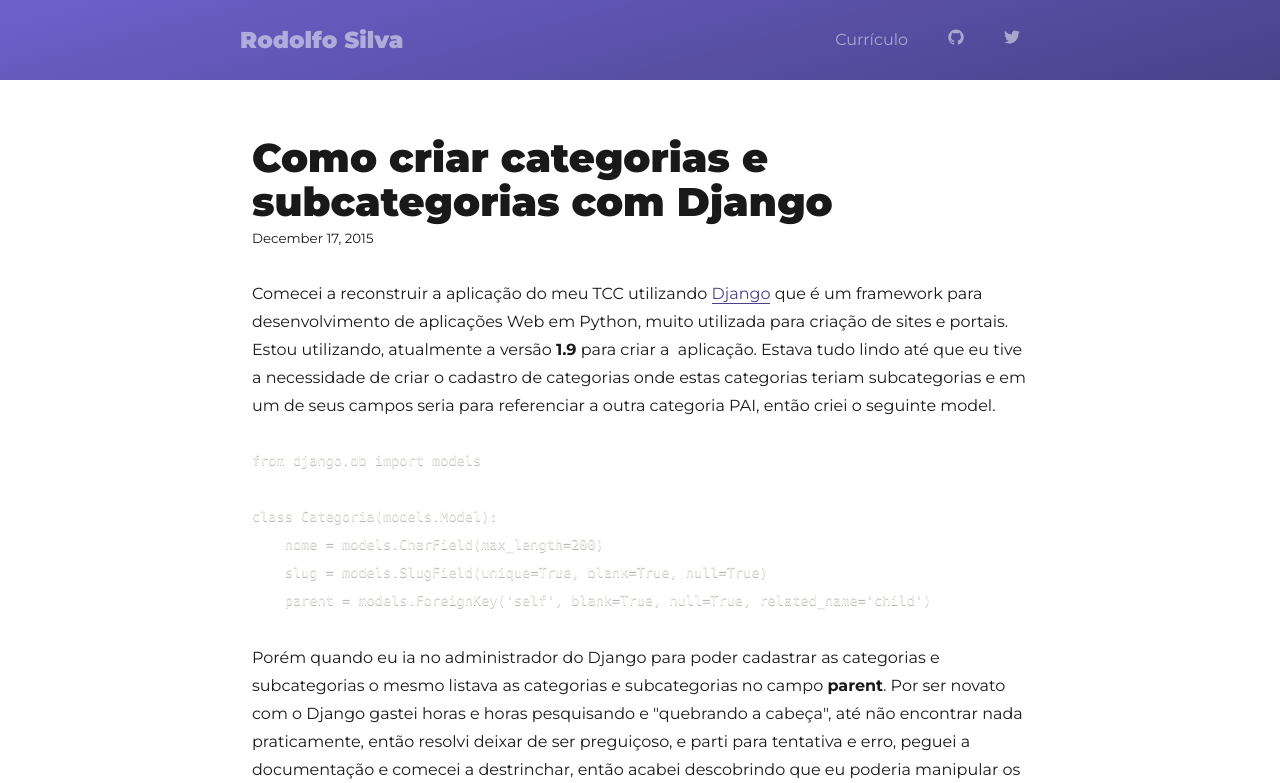
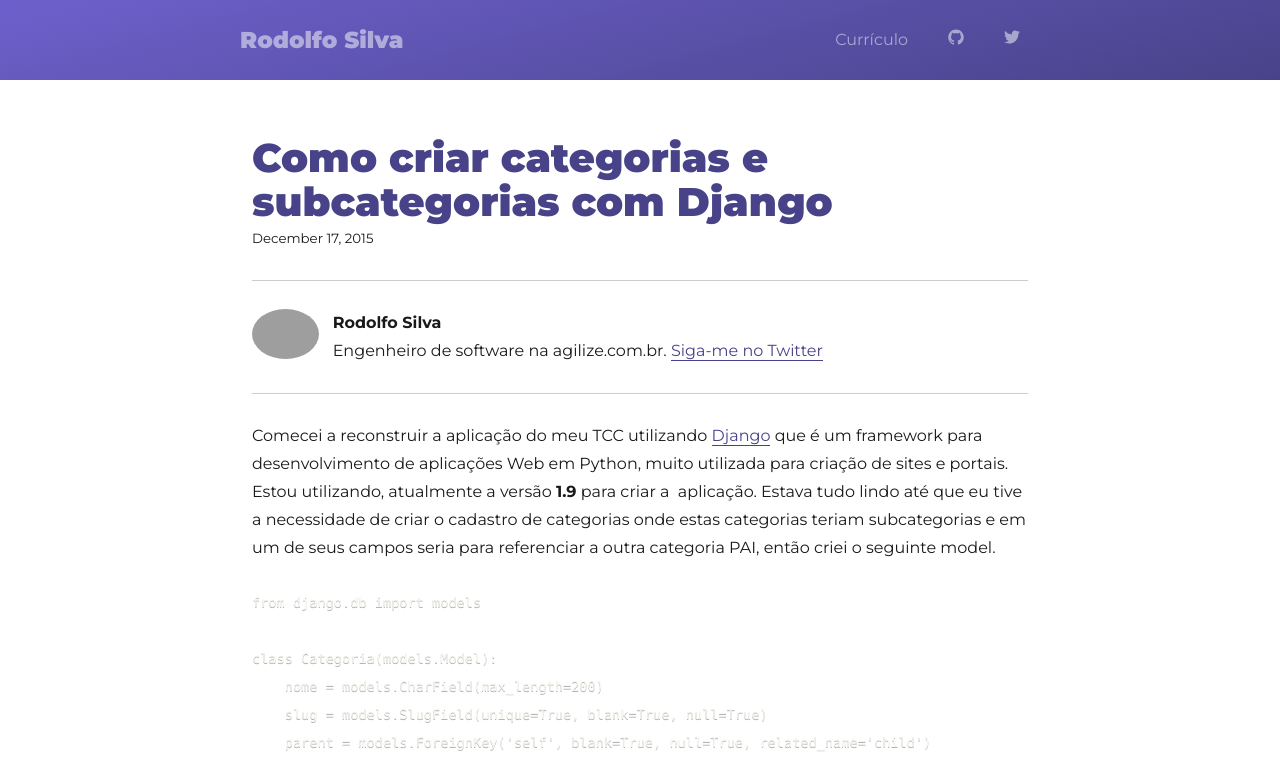
Before and after one commit to RodolfoSilva/rodolfosilva.github.io, a Gatsby site: page /blog/2015-12-17-como-criar-categorias-e-subcategorias-com-django/ in a window 1280 px wide. Shown: the top 783 px of the page. Built offline with nearby package versions, Linux system fonts and the light colour scheme; Gatsby itself is replaced by a stand-in of ours; some packages are replaced by stand-ins of ours; code samples lack their colours; grey boxes are pictures that could not be loaded.

Commit message:
Atualiza layout

```diff
--- a/src/components/Bio.js
+++ b/src/components/Bio.js
@@ -13,12 +13,15 @@ function Bio() {
           <div
             style={{
               display: `flex`,
-              marginBottom: rhythm(2.5),
             }}
+            itemProp="author"
+            itemScope
+            itemType="https://schema.org/Person"
           >
           <img
             src={`https://github.com/${social.github}.png?size=50`}
             alt={author}
+            itemProp="image"
             style={{
               marginRight: rhythm(1 / 2),
               marginBottom: 0,
@@ -28,9 +31,9 @@ function Bio() {
             }}
           />
             <p>
-              <strong>{author}</strong> Engenheiro de software na agilize.com.br.
+              <strong itemProp="name">{author}</strong><br />Engenheiro de software na agilize.com.br.
               {` `}
-              <a href={`https://twitter.com/${social.twitter}`}>
+              <a href={`https://twitter.com/${social.twitter}`} itemProp="url">
                 Siga-me no Twitter
               </a>
             </p>
--- a/src/components/Layout/Header/index.js
+++ b/src/components/Layout/Header/index.js
@@ -11,7 +11,7 @@ function Header ({ isMain }) {
       render={data => {
         const { author, social, title } = data.site.siteMetadata
         return (
-          <div className={styles.container}>
+          <header className={styles.container}>
             <div className={styles.navbar}>
               <Link
                 className={styles.brand}
@@ -58,7 +58,7 @@ function Header ({ isMain }) {
                 </p>
               </div>
             )}
-          </div>
+          </header>
         )
       }}
     />
--- a/src/components/Layout/index.js
+++ b/src/components/Layout/index.js
@@ -1,7 +1,6 @@
 import React from 'react'
-import"prismjs/plugins/line-numbers/prism-line-numbers.css";
-import"../../styles/global.css";
-import { rhythm } from '../../utils/typography'
+import 'prismjs/plugins/line-numbers/prism-line-numbers.css'
+import '../../styles/global.css'
 import Header from './Header'
 import styles from './styles.module.css'
 
@@ -9,28 +8,25 @@ class Layout extends React.Component {
   render () {
     const { location, title, children } = this.props
     const rootPath = `${__PATH_PREFIX__}/`
-    let header
 
     let isMain = location.pathname === rootPath
 
     return (
-      <div>
-        <div>
-          <Header isMain={isMain} title={title} />
-          {header}
-        </div>
-        <div
+      <>
+        <Header isMain={isMain} title={title} />
+        <section
           className={styles.container}
         >
-
-          {children}
-        </div>
+          <main>
+            {children}
+          </main>
+        </section>
         <footer className={styles.footer}>
           © {new Date().getFullYear()}, Built with
           {` `}
           <a href="https://www.gatsbyjs.org">Gatsby</a>
         </footer>
-      </div>
+      </>
     )
   }
 }
--- a/src/templates/blog-post.js
+++ b/src/templates/blog-post.js
@@ -1,24 +1,30 @@
 import React from 'react'
 import { Link, graphql } from 'gatsby'
-import { DiscussionEmbed } from "disqus-react";
+import { DiscussionEmbed } from 'disqus-react'
 import Bio from '../components/Bio'
 import Layout from '../components/Layout'
 import SEO from '../components/seo'
 import { rhythm, scale } from '../utils/typography'
 
 function BlogPostTemplate ({ location, data: { markdownRemark: post }, pageContext: { previous, next, slug } }) {
-  const disqusShortname = "rodolfosilva";
+  const disqusShortname = 'rodolfosilva'
 
   const disqusConfig = {
     url: `https://rodolfosilva.com${slug}`,
     title: post.frontmatter.title,
-  };
+  }
 
   return (
     <Layout location={location}>
       <SEO title={post.frontmatter.title} description={post.excerpt} />
-      <h1>{post.frontmatter.title}</h1>
-      <p
+
+      <article itemType="https://schema.org/BlogPosting" itemScope>
+        <header>
+          <Link to={slug} itemProp="url">
+            <h1 itemProp="headline">{post.frontmatter.title}</h1>
+          </Link>
+
+          <div
             style={{
               ...scale(-1 / 5),
               display: `block`,
@@ -26,15 +32,26 @@ function BlogPostTemplate ({ location, data: { markdownRemark: post }, pageConte
               marginTop: rhythm(-1),
             }}
           >
-        {post.frontmatter.date}
-      </p>
-      <div dangerouslySetInnerHTML={{ __html: post.html }} />
+            <time itemProp="datePublished" dateTime={post.frontmatter.date}>
+              {post.frontmatter.dateFormatted}
+            </time>
+          </div>
           <hr
             style={{
               marginBottom: rhythm(1),
             }}
           />
           <Bio />
+          <hr
+            style={{
+              marginBottom: rhythm(1),
+            }}
+          />
+        </header>
+        <section itemProp="text">
+          <div dangerouslySetInnerHTML={{ __html: post.html }} />
+        </section>
+      </article>
 
       <ul
         style={{
@@ -76,7 +93,8 @@ export const pageQuery = graphql`
       html
       frontmatter {
         title
-        date(formatString: "MMMM DD, YYYY")
+        dateFormatted: date(formatString: "MMMM DD, YYYY")
+        date
       }
     }
   }
```
Lines whose indentation alone changed are shown as unchanged.
